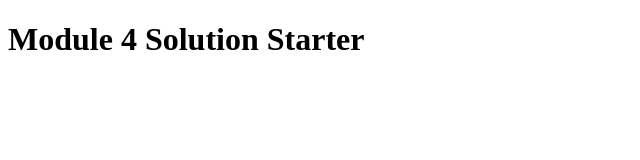
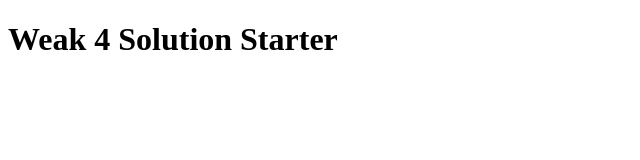
Before and after one commit to chiefbaki/weak-2-3-4-5, a plain HTML site: page weak-4/index.html in a window 1280 px wide. Shown: the whole page, without its empty margins (0-640 px from the left). Drawn offline with Linux system fonts and the light colour scheme.

Commit message:
Update index.html

```diff
--- a/weak-4/index.html
+++ b/weak-4/index.html
@@ -2,7 +2,7 @@
 <html>
 <head>
   <meta charset="utf-8">
-  <title>Module 4 Solution Starter</title>
+  <title>weak-4</title>
   <script>
     var names = []; // DO NOT REMOVE
   </script>
@@ -11,6 +11,6 @@
   <script src="script.js"></script>
 </head>
 <body>
-  <h1>Module 4 Solution Starter</h1>
+  <h1> Weak 4 Solution Starter</h1>
 </body>
 </html>
```
